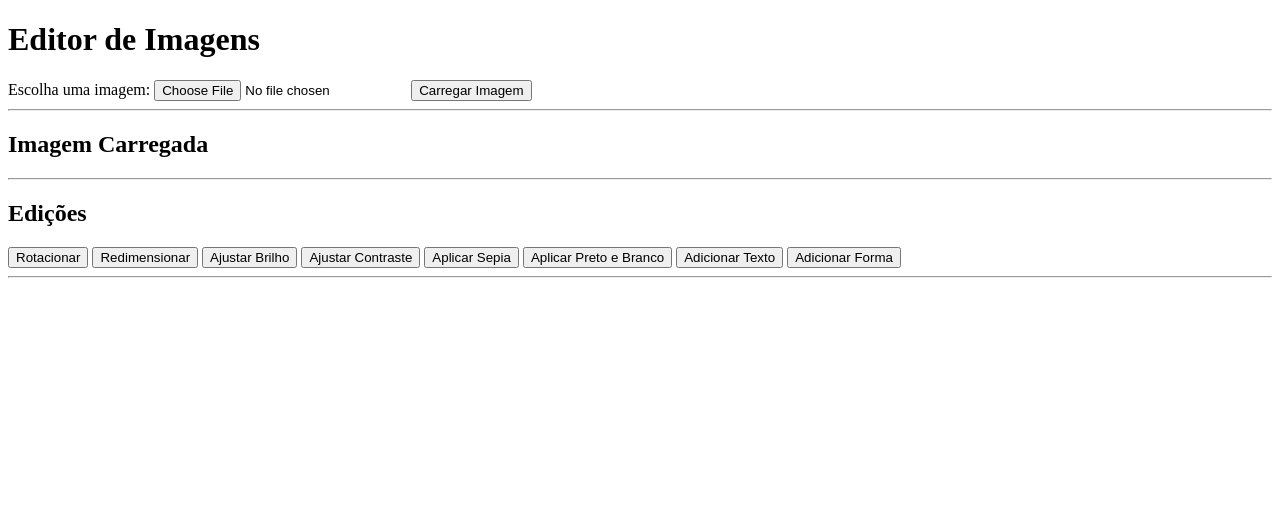
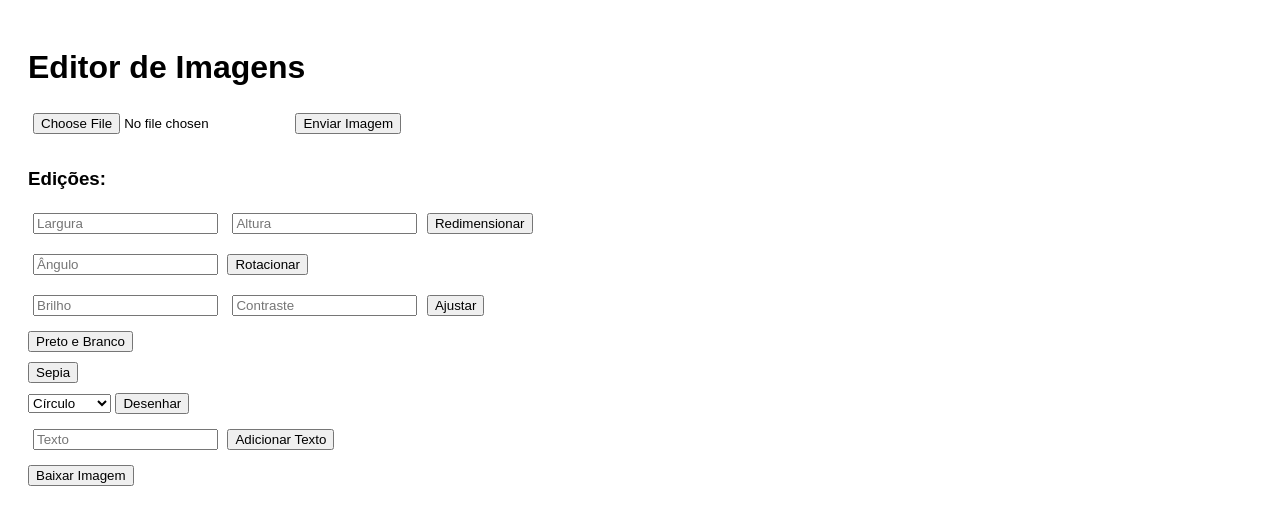
Before and after one commit to Gug4s/Projeto_M18_SF_ME, a Flask app: page / in a window 1280 px wide. Shown: the top 525 px of the page. Run offline with Flask 3, Linux system fonts and the light colour scheme.

Commit message:
Add files via upload

```diff
--- a/SITE PSI 12º ANO/app.py
+++ b/SITE PSI 12º ANO/app.py
@@ -1,5 +1,5 @@
-from flask import Flask, render_template, request, send_file
-from PIL import Image, ImageEnhance, ImageOps
+from flask import Flask, render_template, request, send_file, jsonify
+from PIL import Image, ImageEnhance, ImageOps, ImageDraw, ImageFont
 import os
 from io import BytesIO
 
@@ -20,7 +20,6 @@ def upload_image():
         return 'Nenhuma imagem carregada', 400
     image_file = request.files['image']
 
-    # Verifica se o arquivo é uma imagem
     if image_file and allowed_file(image_file.filename):
         img = Image.open(image_file)
         img.save(os.path.join(app.config['UPLOAD_FOLDER'], 'uploaded_image.jpg'))
@@ -31,5 +30,128 @@ def upload_image():
 def allowed_file(filename):
     return '.' in filename and filename.rsplit('.', 1)[1].lower() in ['png', 'jpg', 'jpeg', 'gif']
 
+# Função para redimensionar imagem
+@app.route('/resize', methods=['POST'])
+def resize_image():
+    width = int(request.form['width'])
+    height = int(request.form['height'])
+    img_path = os.path.join(app.config['UPLOAD_FOLDER'], 'uploaded_image.jpg')
+
+    img = Image.open(img_path)
+    img = img.resize((width, height))
+
+    img.save(img_path)
+    return send_image(img)
+
+# Função para rotacionar imagem
+@app.route('/rotate', methods=['POST'])
+def rotate_image():
+    angle = int(request.form['angle'])
+    img_path = os.path.join(app.config['UPLOAD_FOLDER'], 'uploaded_image.jpg')
+
+    img = Image.open(img_path)
+    img = img.rotate(angle)
+
+    img.save(img_path)
+    return send_image(img)
+
+# Função para ajustar brilho e contraste
+@app.route('/adjust', methods=['POST'])
+def adjust_image():
+    brightness = float(request.form['brightness'])
+    contrast = float(request.form['contrast'])
+    img_path = os.path.join(app.config['UPLOAD_FOLDER'], 'uploaded_image.jpg')
+
+    img = Image.open(img_path)
+
+    enhancer_brightness = ImageEnhance.Brightness(img)
+    img = enhancer_brightness.enhance(brightness)
+
+    enhancer_contrast = ImageEnhance.Contrast(img)
+    img = enhancer_contrast.enhance(contrast)
+
+    img.save(img_path)
+    return send_image(img)
+
+# Função para aplicar filtro preto e branco
+@app.route('/bw', methods=['POST'])
+def bw_filter():
+    img_path = os.path.join(app.config['UPLOAD_FOLDER'], 'uploaded_image.jpg')
+    img = Image.open(img_path)
+    img = ImageOps.grayscale(img)
+
+    img.save(img_path)
+    return send_image(img)
+
+# Função para aplicar filtro sepia
+@app.route('/sepia', methods=['POST'])
+def sepia_filter():
+    img_path = os.path.join(app.config['UPLOAD_FOLDER'], 'uploaded_image.jpg')
+    img = Image.open(img_path)
+
+    width, height = img.size
+    pixels = img.load()  # Cria um objeto de acesso aos pixels da imagem
+
+    for py in range(height):
+        for px in range(width):
+            r, g, b = img.getpixel((px, py))
+            tr = int(0.393 * r + 0.769 * g + 0.189 * b)
+            tg = int(0.349 * r + 0.686 * g + 0.168 * b)
+            tb = int(0.272 * r + 0.534 * g + 0.131 * b)
+            tr, tg, tb = min(tr, 255), min(tg, 255), min(tb, 255)
+            pixels[px, py] = (tr, tg, tb)
+
+    img.save(img_path)
+    return send_image(img)
+
+# Função para desenhar formas simples
+@app.route('/draw', methods=['POST'])
+def draw_on_image():
+    shape = request.form['shape']
+    img_path = os.path.join(app.config['UPLOAD_FOLDER'], 'uploaded_image.jpg')
+
+    img = Image.open(img_path)
+    draw = ImageDraw.Draw(img)
+
+    if shape == 'circle':
+        draw.ellipse((50, 50, 150, 150), fill='blue', outline='blue')
+    elif shape == 'rectangle':
+        draw.rectangle((50, 50, 150, 150), fill='red', outline='red')
+    elif shape == 'line':
+        draw.line((0, 0, img.width, img.height), fill='green', width=5)
+
+    img.save(img_path)
+    return send_image(img)
+
+# Função para adicionar texto à imagem
+@app.route('/add_text', methods=['POST'])
+def add_text():
+    text = request.form['text']
+    img_path = os.path.join(app.config['UPLOAD_FOLDER'], 'uploaded_image.jpg')
+
+    img = Image.open(img_path)
+    draw = ImageDraw.Draw(img)
+
+    font = ImageFont.load_default()
+    draw.text((10, 10), text, font=font, fill="white")
+
+    img.save(img_path)
+    return send_image(img)
+
+# Função auxiliar para enviar imagem como resposta
+def send_image(img):
+    img_byte_arr = BytesIO()
+    img.save(img_byte_arr, format='PNG')
+    img_byte_arr.seek(0)
+    return send_file(img_byte_arr, mimetype='image/png')
+
+# Função para baixar a imagem editada
+@app.route('/download', methods=['GET'])
+def download_image():
+    img_path = os.path.join(app.config['UPLOAD_FOLDER'], 'uploaded_image.jpg')
+    return send_file(img_path, as_attachment=True)
+
 if __name__ == '__main__':
+    if not os.path.exists(UPLOAD_FOLDER):
+        os.makedirs(UPLOAD_FOLDER)
     app.run(debug=True)
--- a/SITE PSI 12º ANO/templates/index.html
+++ b/SITE PSI 12º ANO/templates/index.html
@@ -1,110 +1,116 @@
 <!DOCTYPE html>
-<html lang="pt-br">
+<html lang="pt">
 <head>
     <meta charset="UTF-8">
     <meta name="viewport" content="width=device-width, initial-scale=1.0">
     <title>Editor de Imagens</title>
-    <link rel="stylesheet" href="{{ url_for('static', filename='css/style.css') }}">
-    <script src="https://code.jquery.com/jquery-3.6.0.min.js"></script>
+    <style>
+        body {
+            font-family: Arial, sans-serif;
+            display: flex;
+            flex-direction: row;
+            justify-content: space-between;
+            padding: 20px;
+        }
+        .container {
+            display: flex;
+            flex-direction: column;
+            width: 50%;
+        }
+        .image-container {
+            display: flex;
+            justify-content: center;
+            margin-top: 20px;
+        }
+        img {
+            max-width: 400px;
+            max-height: 400px;
+            margin-left: 20px;
+        }
+        form {
+            margin-bottom: 10px;
+        }
+        input {
+            margin: 5px;
+        }
+    </style>
 </head>
 <body>
-
     <div class="container">
         <h1>Editor de Imagens</h1>
 
-        <!-- Formulário para upload de imagem -->
-        <form id="uploadForm" action="/upload" method="post" enctype="multipart/form-data">
-            <label for="image">Escolha uma imagem:</label>
-            <input type="file" id="image" name="image" accept="image/*" required>
-            <button type="submit">Carregar Imagem</button>
+        <!-- Formulário para enviar imagem -->
+        <form action="/upload" method="post" enctype="multipart/form-data">
+            <input type="file" name="image" required>
+            <button type="submit">Enviar Imagem</button>
         </form>
 
-        <hr>
+        {% if image_url %}
+            <h3>Imagem carregada:</h3>
+            <div class="image-container">
+                <img id="currentImage" src="{{ image_url }}" alt="Imagem carregada">
+            </div>
+        {% endif %}
 
-        <!-- Área para exibir a imagem carregada -->
-        <div id="imagePreview">
-            <h2>Imagem Carregada</h2>
-            <img id="uploadedImage" src="#" alt="Imagem carregada" style="display: none;">
-        </div>
+        <!-- Formulários de edição -->
+        <h3>Edições:</h3>
 
-        <hr>
+        <!-- Redimensionar -->
+        <form action="/resize" method="post">
+            <input type="number" name="width" placeholder="Largura" required>
+            <input type="number" name="height" placeholder="Altura" required>
+            <button type="submit">Redimensionar</button>
+        </form>
 
-        <!-- Área para aplicar edições -->
-        <div id="editorControls">
-            <h2>Edições</h2>
-            <button onclick="rotateImage()">Rotacionar</button>
-            <button onclick="resizeImage()">Redimensionar</button>
-            <button onclick="adjustBrightness()">Ajustar Brilho</button>
-            <button onclick="adjustContrast()">Ajustar Contraste</button>
-            <button onclick="applySepia()">Aplicar Sepia</button>
-            <button onclick="applyBW()">Aplicar Preto e Branco</button>
-            <button onclick="addText()">Adicionar Texto</button>
-            <button onclick="addShape()">Adicionar Forma</button>
-        </div>
+        <!-- Rotacionar -->
+        <form action="/rotate" method="post">
+            <input type="number" name="angle" placeholder="Ângulo" required>
+            <button type="submit">Rotacionar</button>
+        </form>
 
-        <hr>
+        <!-- Ajustar brilho e contraste -->
+        <form action="/adjust" method="post">
+            <input type="number" step="0.1" name="brightness" placeholder="Brilho" required>
+            <input type="number" step="0.1" name="contrast" placeholder="Contraste" required>
+            <button type="submit">Ajustar</button>
+        </form>
 
-        <!-- Botão para baixar a imagem editada -->
-        <div id="downloadButton" style="display: none;">
-            <a id="downloadLink" href="#" download="imagem_editada.png">
-                <button>Baixar Imagem</button>
-            </a>
-        </div>
+        <!-- Filtros -->
+        <form action="/bw" method="post">
+            <button type="submit">Preto e Branco</button>
+        </form>
+
+        <form action="/sepia" method="post">
+            <button type="submit">Sepia</button>
+        </form>
+
+        <!-- Desenho de formas -->
+        <form action="/draw" method="post">
+            <select name="shape">
+                <option value="circle">Círculo</option>
+                <option value="rectangle">Retângulo</option>
+                <option value="line">Linha</option>
+            </select>
+            <button type="submit">Desenhar</button>
+        </form>
+
+        <!-- Adicionar texto -->
+        <form action="/add_text" method="post">
+            <input type="text" name="text" placeholder="Texto" required>
+            <button type="submit">Adicionar Texto</button>
+        </form>
+
+        <!-- Baixar a imagem editada -->
+        <form action="/download" method="get">
+            <button type="submit">Baixar Imagem</button>
+        </form>
     </div>
 
-    <!-- Script para carregar a imagem e interagir com a edição -->
-    <script>
-        // Exibe a imagem carregada
-        $("#image").change(function(event) {
-            const reader = new FileReader();
-            reader.onload = function() {
-                $("#uploadedImage").attr("src", reader.result).show();
-                $("#downloadButton").show();
-            };
-            reader.readAsDataURL(event.target.files[0]);
-        });
-
-        // Funções de edição
-        function rotateImage() {
-            // Chame uma função Flask para rotacionar a imagem
-            alert("Função de rotação não implementada");
-        }
-
-        function resizeImage() {
-            // Chame uma função Flask para redimensionar a imagem
-            alert("Função de redimensionamento não implementada");
-        }
-
-        function adjustBrightness() {
-            // Chame uma função Flask para ajustar o brilho
-            alert("Função de ajuste de brilho não implementada");
-        }
-
-        function adjustContrast() {
-            // Chame uma função Flask para ajustar o contraste
-            alert("Função de ajuste de contraste não implementada");
-        }
-
-        function applySepia() {
-            // Chame uma função Flask para aplicar o filtro sepia
-            alert("Função de filtro sepia não implementada");
-        }
-
-        function applyBW() {
-            // Chame uma função Flask para aplicar filtro preto e branco
-            alert("Função de filtro preto e branco não implementada");
-        }
-
-        function addText() {
-            // Chame uma função Flask para adicionar texto à imagem
-            alert("Função de adicionar texto não implementada");
-        }
-
-        function addShape() {
-            // Chame uma função Flask para adicionar formas geométricas
-            alert("Função de adicionar forma não implementada");
-        }
-    </script>
-
+    <div class="image-container">
+        {% if image_url %}
+            <!-- Exibe a imagem editada ao lado -->
+            <img src="{{ image_url }}" id="currentImage" alt="Imagem Editada">
+        {% endif %}
+    </div>
 </body>
 </html>
```
Also changed, not shown: SITE PSI 12º ANO/uploads/uploaded_image.jpg (added), bilha_gaz.jpg (added).
